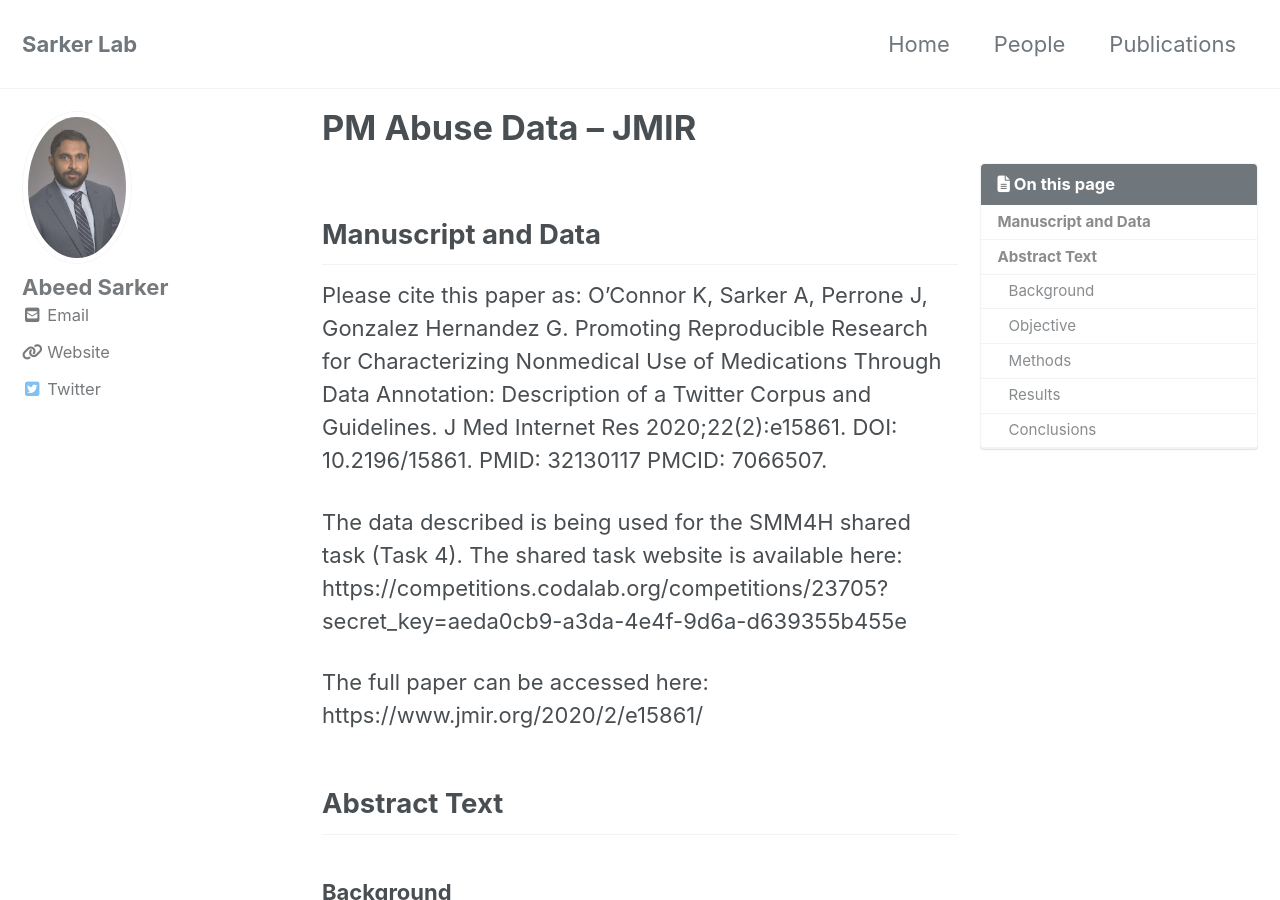
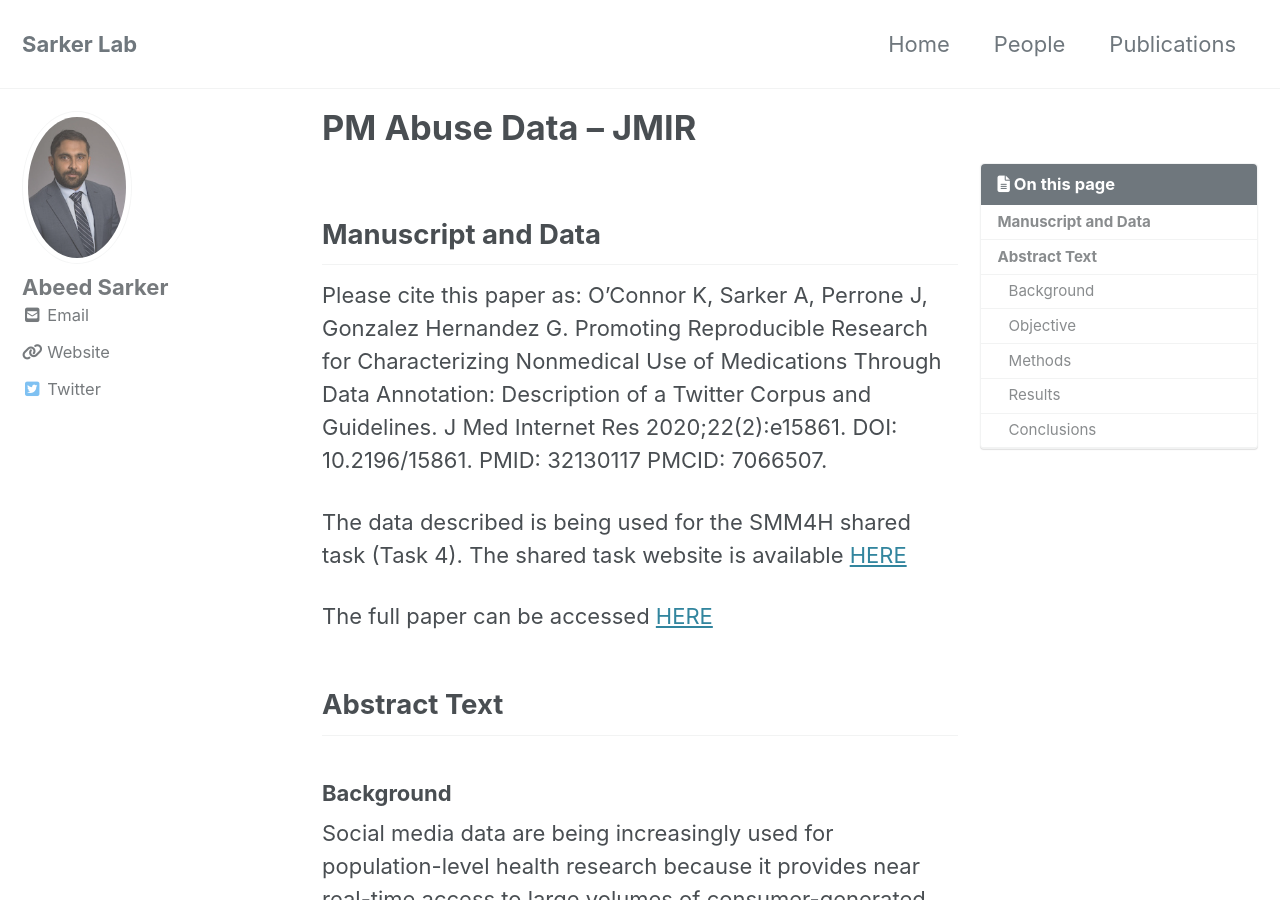
Before and after one commit to sarkerlab/Website, a Jekyll site: the page built from _pages/pm_abuse_data.md, in a window 1280 px wide and 900 px high. Built offline with Jekyll 4.4.1, drawn with Linux system fonts in a browser that asks for light colours; cached includes are drawn as plain includes; nearby versions of some CDN libraries.

Commit message:
Update pm_abuse_data.md

```diff
--- a/_pages/pm_abuse_data.md
+++ b/_pages/pm_abuse_data.md
@@ -22,9 +22,9 @@ Please cite this paper as:
 O'Connor K, Sarker A, Perrone J, Gonzalez Hernandez G. Promoting Reproducible Research for Characterizing Nonmedical Use of Medications Through Data Annotation: Description of a Twitter Corpus and Guidelines. J Med Internet Res 2020;22(2):e15861. DOI: 10.2196/15861. PMID: 32130117 PMCID: 7066507.
 
 
-The data described is being used for the SMM4H shared task (Task 4). The shared task website is available here: https://competitions.codalab.org/competitions/23705?secret_key=aeda0cb9-a3da-4e4f-9d6a-d639355b455e
+The data described is being used for the SMM4H shared task (Task 4). The shared task website is available [HERE]( https://competitions.codalab.org/competitions/23705?secret_key=aeda0cb9-a3da-4e4f-9d6a-d639355b455e)
 
-The full paper can be accessed here: https://www.jmir.org/2020/2/e15861/
+The full paper can be accessed [HERE](https://www.jmir.org/2020/2/e15861/)
 
 
 ## Abstract Text
```
